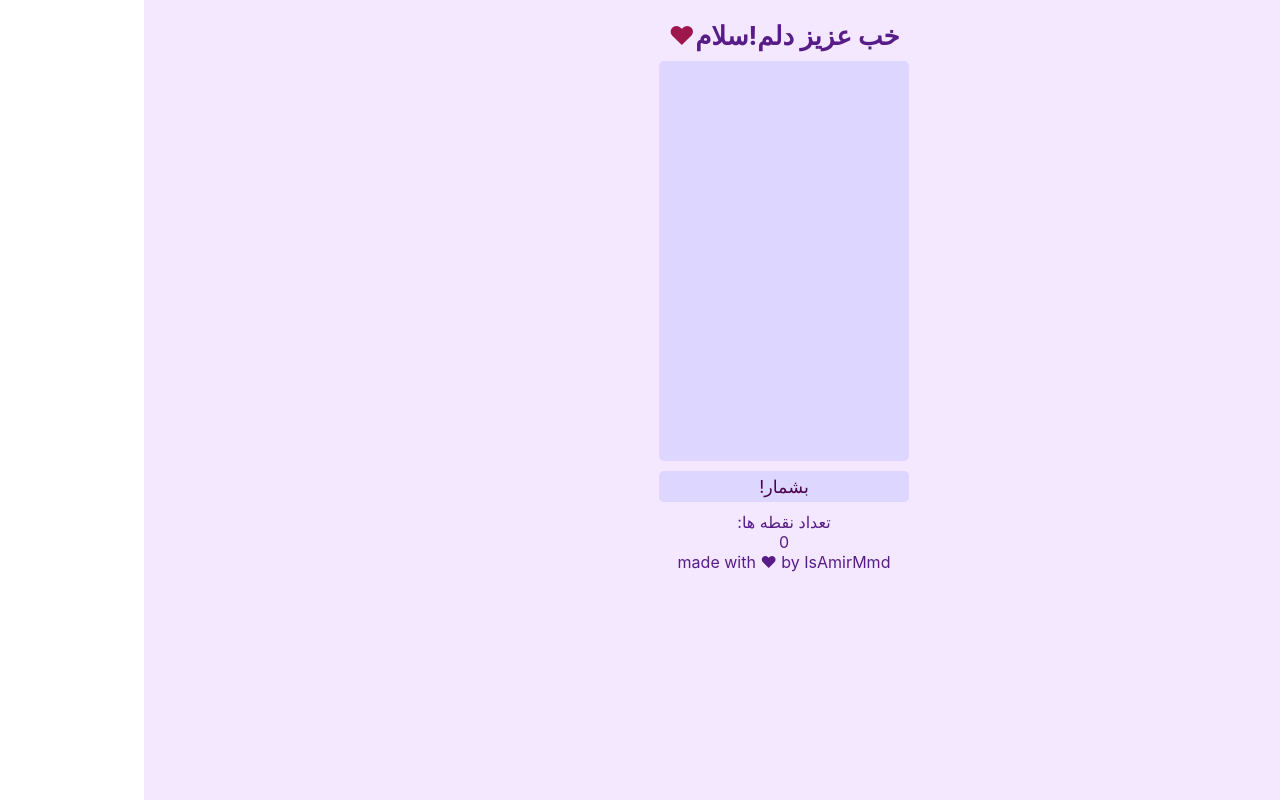
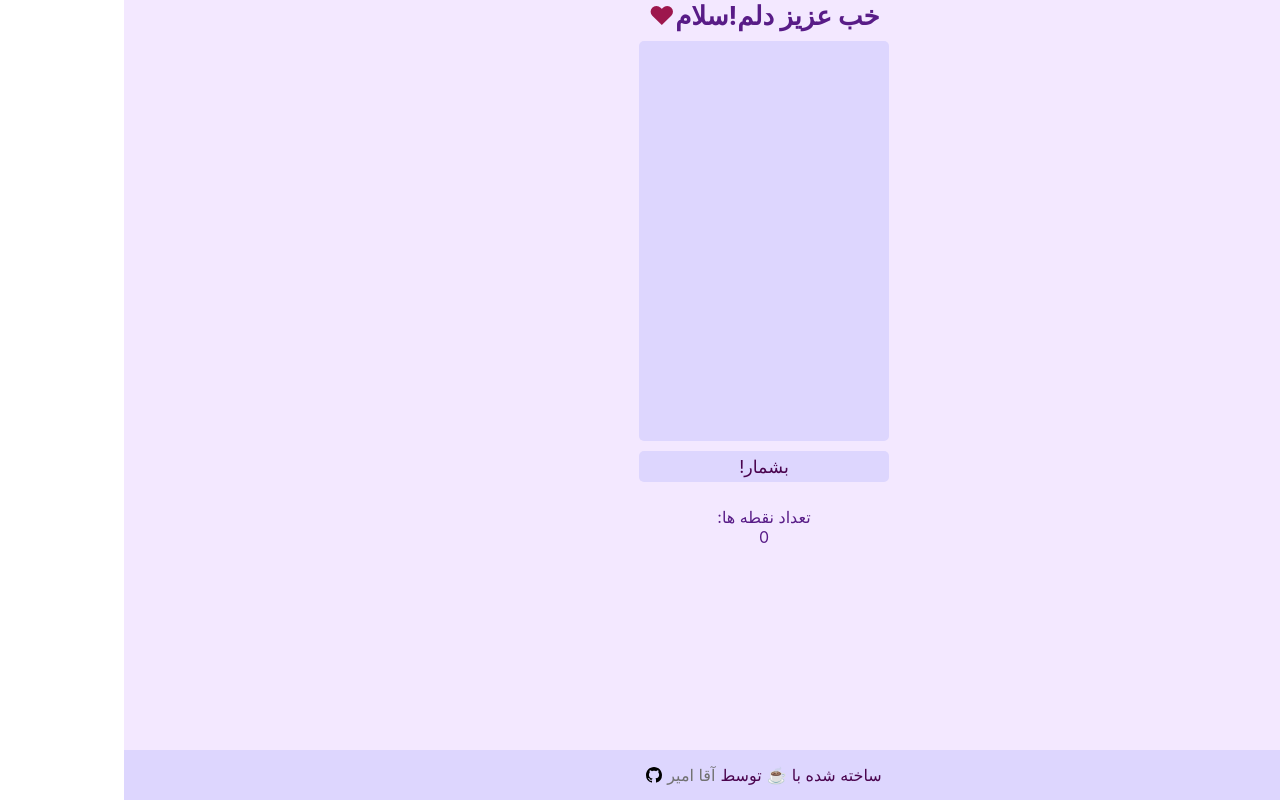
Before and after one commit to IsAmirMmd/noghte-shomar, a React (Create React App) app: page / in a window 1280 px wide. Built offline with nearby package versions, Linux system fonts and the light colour scheme.

Commit message:
version 1.0.0 completed

```diff
--- a/src/App.css
+++ b/src/App.css
@@ -1,9 +1,8 @@
 .App {
-  padding: 20px;
   text-align: center;
   background-color: #f3e8ff;
   color: #581c87;
-  height: 100vh;
+  min-height: 100vh;
   display: flex;
   flex-direction: column;
   align-items: center;
@@ -41,3 +40,21 @@
   margin-bottom: 10px;
   border-radius: 5px;
 }
+.counter {
+  margin: 15px 0;
+}
+.App footer {
+  width: 100%;
+  background-color: #ddd6fe;
+  padding: 15px;
+  margin-top: auto;
+  color: #4a044e;
+  display: flex;
+  align-items: center;
+  justify-content: center;
+  gap: 5px;
+}
+footer a {
+  text-decoration: none;
+  color: #717171;
+}
--- a/src/App.js
+++ b/src/App.js
@@ -61,7 +61,19 @@
         <span className="dot-count">{dot}</span>
       </div>
       <footer>
-        made with <span>♥</span> by <span>IsAmirMmd</span>
+        ساخته شده با <span>☕</span> توسط{" "}
+        <a href="https://github.com/IsAmirMmd">آقا امیر</a>
+        <svg
+          height="16"
+          aria-hidden="true"
+          viewBox="0 0 16 16"
+          version="1.1"
+          width="16"
+          data-view-component="true"
+          class="octicon octicon-mark-github v-align-middle color-fg-default"
+        >
+          <path d="M8 0c4.42 0 8 3.58 8 8a8.013 8.013 0 0 1-5.45 7.59c-.4.08-.55-.17-.55-.38 0-.27.01-1.13.01-2.2 0-.75-.25-1.23-.54-1.48 1.78-.2 3.65-.88 3.65-3.95 0-.88-.31-1.59-.82-2.15.08-.2.36-1.02-.08-2.12 0 0-.67-.22-2.2.82-.64-.18-1.32-.27-2-.27-.68 0-1.36.09-2 .27-1.53-1.03-2.2-.82-2.2-.82-.44 1.1-.16 1.92-.08 2.12-.51.56-.82 1.28-.82 2.15 0 3.06 1.86 3.75 3.64 3.95-.23.2-.44.55-.51 1.07-.46.21-1.61.55-2.33-.66-.15-.24-.6-.83-1.23-.82-.67.01-.27.38.01.53.34.19.73.9.82 1.13.16.45.68 1.31 2.69.94 0 .67.01 1.3.01 1.49 0 .21-.15.45-.55.38A7.995 7.995 0 0 1 0 8c0-4.42 3.58-8 8-8Z"></path>
+        </svg>
       </footer>
     </div>
   );
```
